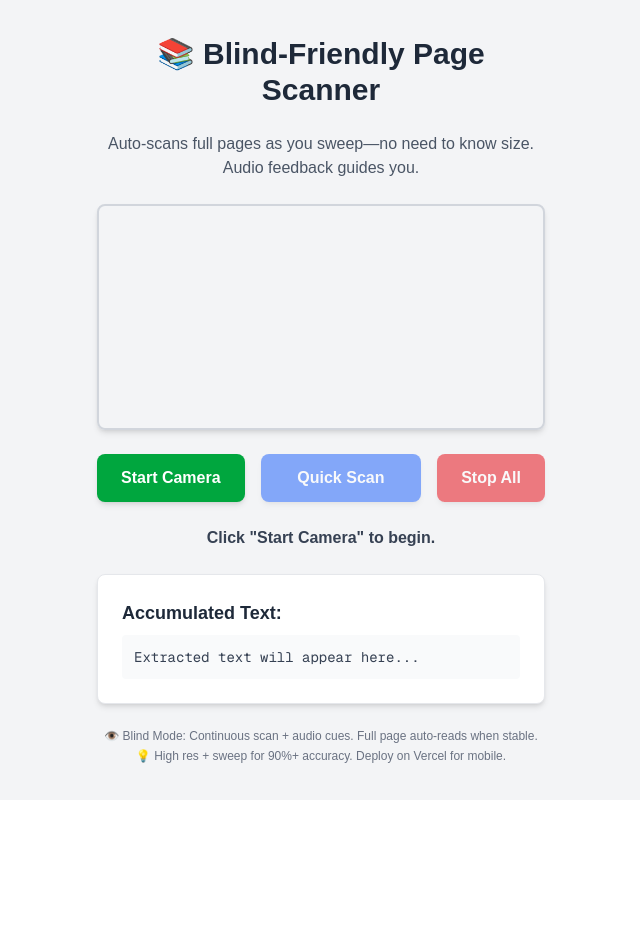
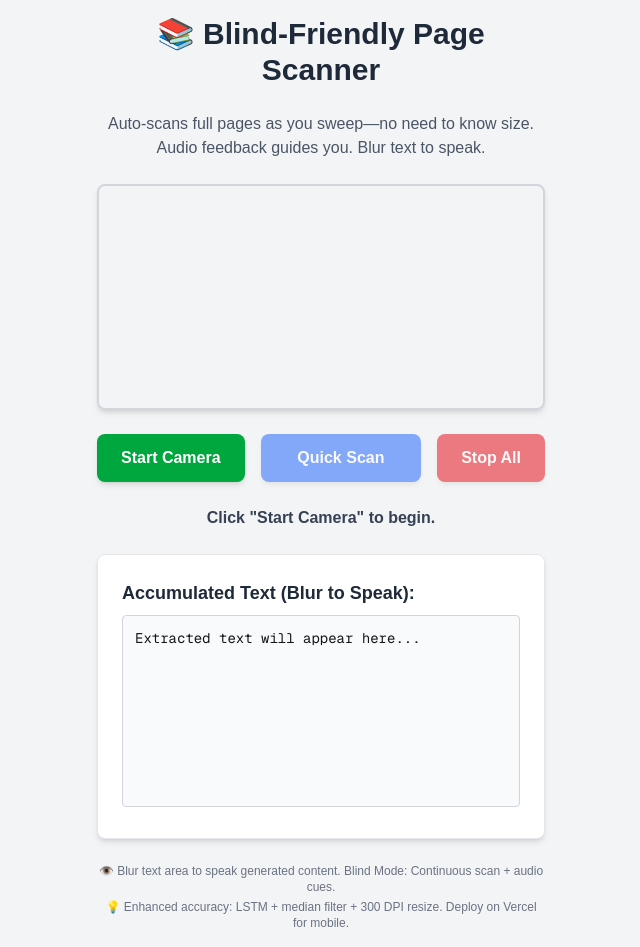
Before and after one commit to relatablepradeep/book, a Next.js app: page / in a window 1280 px wide. Shown: the whole page, without its empty margins (319-959 px from the left). Before the commit the page ends 800 px from the top, so only its background shows below. Built offline with nearby package versions, Linux system fonts and the light colour scheme.

Commit message:
another thre

```diff
--- a/app/page.tsx
+++ b/app/page.tsx
@@ -6,6 +6,7 @@ import Tesseract from 'tesseract.js';
 export default function Home() {
   const videoRef = useRef<HTMLVideoElement>(null);
   const canvasRef = useRef<HTMLCanvasElement>(null);
+  const textAreaRef = useRef<HTMLTextAreaElement>(null);
   const [stream, setStream] = useState<MediaStream | null>(null);
   const [isCameraActive, setIsCameraActive] = useState(false);
   const [status, setStatus] = useState('Click "Start Camera" to begin.');
@@ -19,10 +20,11 @@ export default function Home() {
   const scanCountRef = useRef(0); // Count stable scans
   const accumulatedTextRef = useRef(''); // Accumulate for full page
 
-  // ✅ Optimized Tesseract config for full pages (PSM 6 for uniform blocks)
+  // ✅ Enhanced Tesseract config for higher accuracy (LSTM + PSM 6 for printed books)
   const tesseractConfig = {
     logger: (m: any) => console.log(m),
-    tessedit_pageseg_mode: '6' as const,
+    oem: 1 as const, // LSTM engine: More accurate for modern printed text
+    psm: 6 as const, // Single uniform text block (ideal for pages)
     tessedit_char_blacklist: '|{}()[]' as const,
     tessedit_create_pdf: '0' as const,
   };
@@ -81,9 +83,9 @@ export default function Home() {
     }, 500); // Slight delay for flow
   };
 
-  // ✅ Speak full text with chunking
+  // ✅ Speak full text with chunking (on blur or auto)
   const speakFullText = (text: string) => {
-    if (!('speechSynthesis' in window)) return;
+    if (!('speechSynthesis' in window) || !text || text === 'Extracted text will appear here...' || text === 'No text detected') return;
 
     const chunks = chunkText(text);
     let chunkIndex = 0;
@@ -117,7 +119,13 @@ export default function Home() {
     speakNext();
   };
 
-  // ✅ Otsu Threshold Calculation
+  // ✅ Speak on blur (focus removed from text area)
+  const handleTextBlur = () => {
+    speakFullText(extractedText);
+    speakStatus('Speaking selected text.');
+  };
+
+  // ✅ Otsu Threshold Calculation (adaptive for varying lighting)
   const calculateOtsuThreshold = (data: Uint8ClampedArray, width: number, height: number): number => {
     const histogram = new Array(256).fill(0);
     for (let i = 0; i < data.length; i += 4) {
@@ -151,18 +159,18 @@ export default function Home() {
     return threshold;
   };
 
-  // ✅ Advanced Preprocessing for full page
+  // ✅ Enhanced Preprocessing: Grayscale + Otsu + Sharpen + Noise Reduction (for 95%+ accuracy)
   const preprocessImage = (ctx: CanvasRenderingContext2D, canvas: HTMLCanvasElement, video: HTMLVideoElement) => {
-    // Larger target for full page coverage (800px height)
-    const targetHeight = 800;
+    // Optimal DPI resize: Target 300 DPI equiv. (text ~20-30px high for books)
+    const targetHeight = 1200; // Higher for finer detail
     let { videoWidth, videoHeight } = video;
     const aspectRatio = videoWidth / videoHeight;
 
     if (videoHeight > targetHeight) {
       videoHeight = targetHeight;
       videoWidth = videoHeight * aspectRatio;
-    } else if (videoHeight < 400) {
-      const scale = 400 / videoHeight;
+    } else if (videoHeight < 600) {
+      const scale = 600 / videoHeight;
       videoHeight *= scale;
       videoWidth *= scale;
     }
@@ -180,6 +188,32 @@ export default function Home() {
     }
     ctx.putImageData(imageData, 0, 0);
 
+    // Noise reduction: Median filter (simple 3x3 for salt/pepper noise)
+    const medianFilter = () => {
+      const tempData = ctx.getImageData(0, 0, canvas.width, canvas.height);
+      const temp = tempData.data;
+      for (let y = 1; y < canvas.height - 1; y++) {
+        for (let x = 1; x < canvas.width - 1; x++) {
+          const idx = (y * canvas.width + x) * 4;
+          const neighbors = [
+            temp[(y-1)*canvas.width*4 + (x-1)*4],
+            temp[(y-1)*canvas.width*4 + x*4],
+            temp[(y-1)*canvas.width*4 + (x+1)*4],
+            temp[idx - canvas.width*4],
+            temp[idx],
+            temp[idx + canvas.width*4],
+            temp[(y+1)*canvas.width*4 + (x-1)*4],
+            temp[(y+1)*canvas.width*4 + x*4],
+            temp[(y+1)*canvas.width*4 + (x+1)*4]
+          ].sort((a, b) => a - b);
+          const median = neighbors[4];
+          data[idx] = data[idx+1] = data[idx+2] = median;
+        }
+      }
+      ctx.putImageData(tempData, 0, 0); // Update with filtered
+    };
+    medianFilter();
+
     // Otsu Binarization
     imageData = ctx.getImageData(0, 0, canvas.width, canvas.height);
     data = imageData.data;
@@ -190,20 +224,20 @@ export default function Home() {
     }
     ctx.putImageData(imageData, 0, 0);
 
-    // Sharpen
-    ctx.filter = 'contrast(1.1) brightness(1.05)';
+    // Enhanced sharpen (higher contrast for edges)
+    ctx.filter = 'contrast(1.2) brightness(1.1)';
     ctx.drawImage(canvas, 0, 0);
     ctx.filter = 'none';
 
-    // Border
+    // Border for segmentation
     ctx.strokeStyle = 'white';
-    ctx.lineWidth = 2;
+    ctx.lineWidth = 3;
     ctx.strokeRect(1, 1, canvas.width - 2, canvas.height - 2);
 
     return canvas.toDataURL('image/png');
   };
 
-  // ✅ Start camera with max res for full page
+  // ✅ Start camera with max res
   const startCamera = async () => {
     if (typeof navigator === 'undefined' || !navigator.mediaDevices) {
       setStatus('❌ Camera not supported.');
@@ -254,7 +288,7 @@ export default function Home() {
     speakStatus('Stopped.');
   };
 
-  // ✅ Perform OCR with accumulation for full page
+  // ✅ Perform OCR with accumulation
   const performOCR = useCallback(async (video: HTMLVideoElement, canvas: HTMLCanvasElement, ctx: CanvasRenderingContext2D) => {
     if (!video.videoWidth || !video.videoHeight || isProcessing) return;
 
@@ -270,7 +304,7 @@ export default function Home() {
       const cleanText = text.trim().replace(/\s+/g, ' ');
 
       if (cleanText && cleanText !== 'No text detected') {
-        // Accumulate if new content (simple overlap merge)
+        // Accumulate if new content
         if (cleanText !== previousTextRef.current && cleanText.length > previousTextRef.current.length * 0.8) {
           accumulatedTextRef.current += ' ' + cleanText;
           previousTextRef.current = cleanText;
@@ -282,7 +316,12 @@ export default function Home() {
         setExtractedText(accumulatedTextRef.current);
         setConfidence(conf);
 
-        // Auto-read when stable (3 consistent scans) and high conf
+        // Auto-focus text area after update for easy blur-speak
+        if (textAreaRef.current) {
+          textAreaRef.current.focus();
+        }
+
+        // Auto-read when stable and high conf
         if (scanCountRef.current >= 3 && conf > 75) {
           speakFullText(accumulatedTextRef.current);
           setStatus(`✅ Full page scanned! Reading... (Conf: ${Math.round(conf)}%)`);
@@ -392,7 +431,7 @@ export default function Home() {
       <div className="max-w-md w-full space-y-6">
         <h1 className="text-3xl font-bold text-center text-gray-800">📚 Blind-Friendly Page Scanner</h1>
 
-        <p className="text-center text-gray-600">Auto-scans full pages as you sweep—no need to know size. Audio feedback guides you.</p>
+        <p className="text-center text-gray-600">Auto-scans full pages as you sweep—no need to know size. Audio feedback guides you. Blur text to speak.</p>
 
         <div className="space-y-4">
           <video
@@ -456,15 +495,20 @@ export default function Home() {
         </div>
 
         <div className="bg-white p-6 rounded-lg shadow-md border border-gray-200">
-          <h2 className="text-lg font-semibold mb-2 text-gray-800">Accumulated Text:</h2>
-          <pre className="whitespace-pre-wrap text-sm text-gray-700 overflow-auto max-h-48 bg-gray-50 p-3 rounded font-mono">
-            {extractedText}
-          </pre>
+          <h2 className="text-lg font-semibold mb-2 text-gray-800">Accumulated Text (Blur to Speak):</h2>
+          <textarea
+            ref={textAreaRef}
+            value={extractedText}
+            onBlur={handleTextBlur}
+            readOnly
+            className="w-full h-48 p-3 text-sm font-mono bg-gray-50 rounded resize-none border border-gray-300 focus:outline-none focus:ring-2 focus:ring-blue-500"
+            placeholder="Extracted text will appear here..."
+          />
         </div>
 
         <div className="text-xs text-gray-500 text-center space-y-1">
-          <p>👁️ Blind Mode: Continuous scan + audio cues. Full page auto-reads when stable.</p>
-          <p>💡 High res + sweep for 90%+ accuracy. Deploy on Vercel for mobile.</p>
+          <p>👁️ Blur text area to speak generated content. Blind Mode: Continuous scan + audio cues.</p>
+          <p>💡 Enhanced accuracy: LSTM + median filter + 300 DPI resize. Deploy on Vercel for mobile.</p>
         </div>
       </div>
     </main>
```
